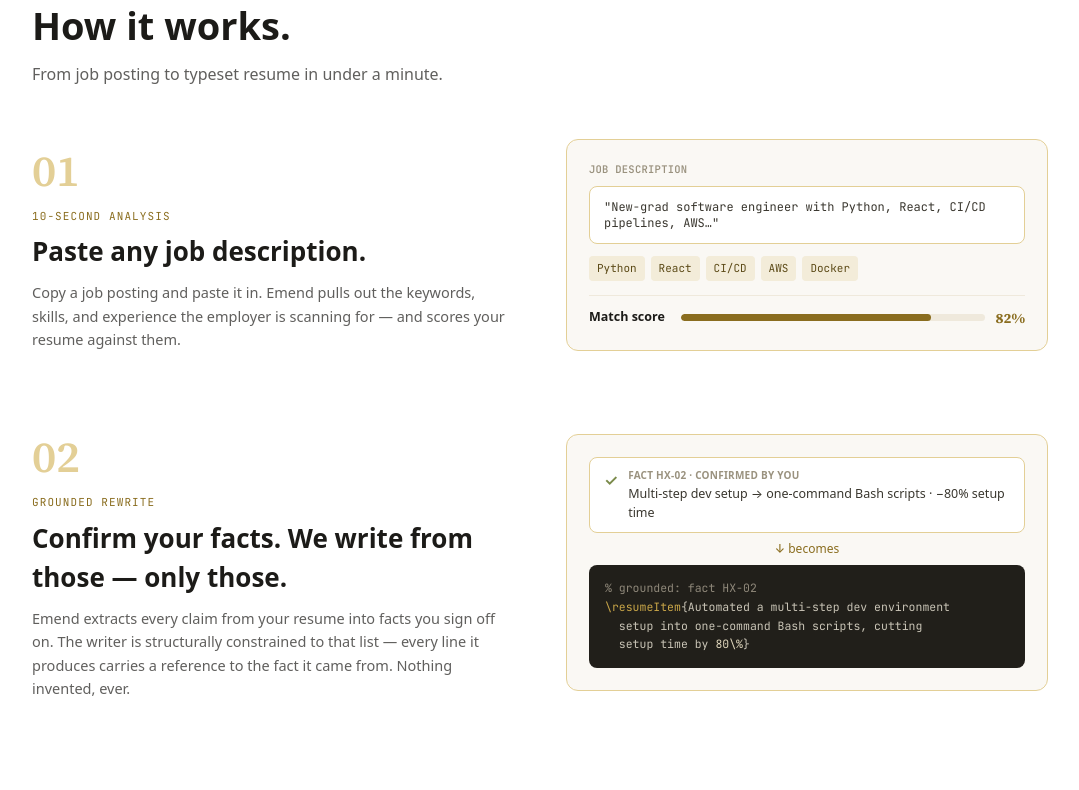
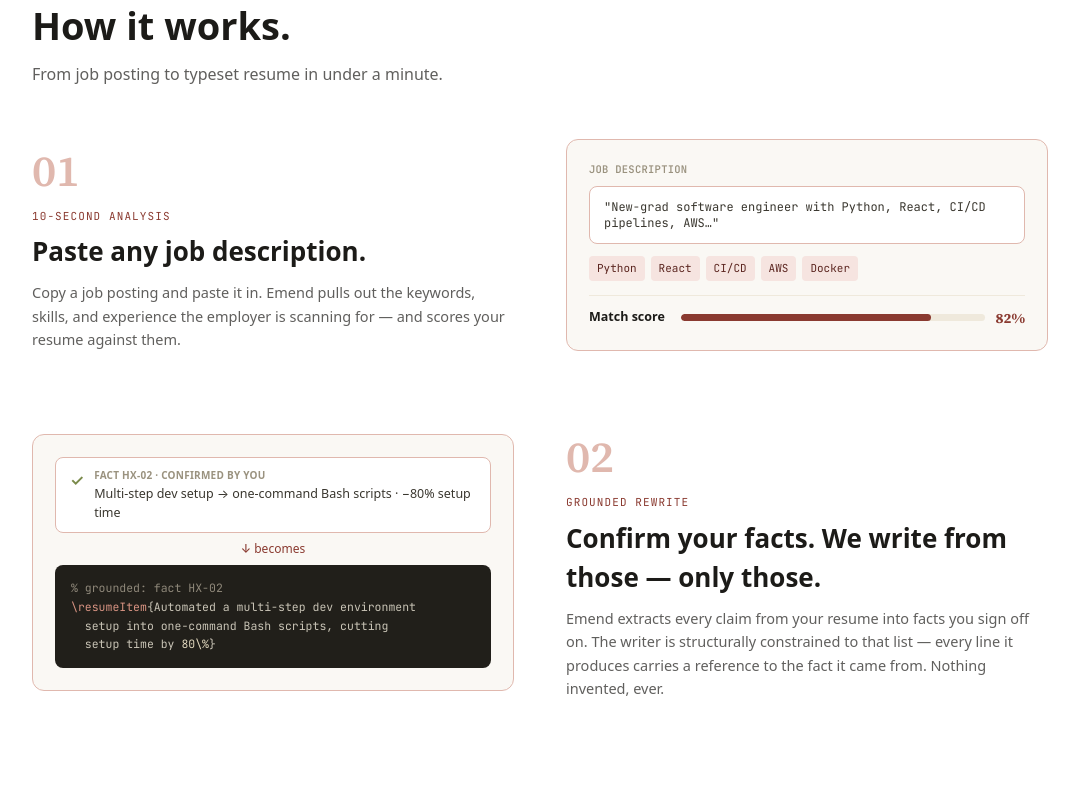
Before and after one commit to MosesfromSinai/Emend, a Next.js app in the folder web/: page / in a window 1280 px wide. Shown: the part 780-1570 px from the top of the page, without its empty margins (100-1179 px from the left). Built offline with nearby package versions, Linux system fonts and the light colour scheme.

Commit message:
make oxblood the default scheme, alternate how-it-works layout

```diff
--- a/web/app/globals.css
+++ b/web/app/globals.css
@@ -2,20 +2,21 @@
 
 /*
  * Ink & Paper design tokens (context/00-project-brief.md "Design system").
- * --em-* vars carry the amber-default fallback so any element using
- * var(--em-accent, #8a6d1f) works before a color scheme is applied.
- * Color scheme classes below override them; see lib/color-scheme.ts.
+ * --em-* vars carry the oxblood-default fallback so any element using
+ * var(--em-accent, #8a3a30) works before a color scheme is applied.
+ * Color scheme classes below override them; see lib/color-scheme.ts
+ * (DEFAULT_COLOR_SCHEME must match whichever scheme is bare :root here).
  */
 @theme {
   --color-paper: #faf8f4;
   --color-ink: #1c1b18;
   --color-code-pane: #211f1a;
 
-  --color-em-accent: var(--em-accent, #8a6d1f);
-  --color-em-soft: var(--em-soft, #f3ecd9);
-  --color-em-softb: var(--em-softb, #e3cf96);
-  --color-em-bright: var(--em-bright, #c9a648);
-  --color-em-deep: var(--em-deep, #5c4a17);
+  --color-em-accent: var(--em-accent, #8a3a30);
+  --color-em-soft: var(--em-soft, #f6e4e0);
+  --color-em-softb: var(--em-softb, #e0b8ae);
+  --color-em-bright: var(--em-bright, #d99483);
+  --color-em-deep: var(--em-deep, #5c2620);
 
   --font-serif: "Source Serif 4", Georgia, serif;
   --font-mono: "JetBrains Mono", ui-monospace, monospace;
@@ -23,6 +24,16 @@
 }
 
 :root {
+  --em-accent: #8a3a30;
+  --em-soft: #f6e4e0;
+  --em-softb: #e0b8ae;
+  --em-bright: #d99483;
+  --em-deep: #5c2620;
+}
+
+/* data-scheme is set on <html> by lib/color-scheme.ts; Oxblood uses the
+   defaults above and needs no override. */
+:root[data-scheme="amber"] {
   --em-accent: #8a6d1f;
   --em-soft: #f3ecd9;
   --em-softb: #e3cf96;
@@ -30,22 +41,12 @@
   --em-deep: #5c4a17;
 }
 
-/* data-scheme is set on <html> by lib/color-scheme.ts; Amber uses the
-   defaults above and needs no override. */
 :root[data-scheme="teal"] {
   --em-accent: #2e6e7a;
   --em-soft: #e0ecee;
   --em-softb: #b5d2d8;
   --em-bright: #7fb8c2;
   --em-deep: #1e4a53;
-}
-
-:root[data-scheme="oxblood"] {
-  --em-accent: #8a3a30;
-  --em-soft: #f6e4e0;
-  --em-softb: #e0b8ae;
-  --em-bright: #d99483;
-  --em-deep: #5c2620;
 }
 
 :root[data-scheme="forest"] {
--- a/web/app/layout.tsx
+++ b/web/app/layout.tsx
@@ -28,7 +28,7 @@ export default function RootLayout({
   return (
     <html lang="en" className={`${sourceSerif.variable} ${jetBrainsMono.variable}`}>
       <head>
-        {/* set before paint so a saved color scheme never flashes amber first */}
+        {/* set before paint so a saved color scheme never flashes oxblood first */}
         <script dangerouslySetInnerHTML={{ __html: COLOR_SCHEME_INIT_SCRIPT }} />
       </head>
       <body>{children}</body>
--- a/web/components/landing/how-it-works.tsx
+++ b/web/components/landing/how-it-works.tsx
@@ -11,18 +11,23 @@ const STEPS = [
     kicker: "10-SECOND ANALYSIS",
     title: "Paste any job description.",
     body: "Copy a job posting and paste it in. Emend pulls out the keywords, skills, and experience the employer is scanning for — and scores your resume against them.",
+    reverse: false,
   },
   {
     n: "02",
     kicker: "GROUNDED REWRITE",
     title: "Confirm your facts. We write from those — only those.",
     body: "Emend extracts every claim from your resume into facts you sign off on. The writer is structurally constrained to that list — every line it produces carries a reference to the fact it came from. Nothing invented, ever.",
+    // the one alternating step: visual moves left, text moves right, per the
+    // approved design (order:2/order:1 on the two columns)
+    reverse: true,
   },
   {
     n: "03",
     kicker: "TYPESET & SHIP",
     title: "A real PDF and its LaTeX source, side by side.",
     body: "Download a professionally typeset PDF, or take the .tex source with you. Clean formatting that reads beautifully to both hiring systems and humans.",
+    reverse: false,
   },
 ];
 
@@ -46,7 +51,7 @@ export function HowItWorks() {
             key={step.n}
             className="mb-18 grid grid-cols-1 items-center gap-13 last:mb-0 md:grid-cols-2"
           >
-            <div>
+            <div className={step.reverse ? "md:order-2" : undefined}>
               <div className="mb-1 font-serif text-[44px] font-semibold text-em-softb">
                 {step.n}
               </div>
@@ -58,7 +63,9 @@ export function HowItWorks() {
               </h3>
               <p className="text-[14.5px] leading-relaxed text-ink/70">{step.body}</p>
             </div>
-            <StepVisual n={step.n} />
+            <div className={step.reverse ? "md:order-1" : undefined}>
+              <StepVisual n={step.n} />
+            </div>
           </Reveal>
         ))}
       </div>
--- a/web/lib/color-scheme.ts
+++ b/web/lib/color-scheme.ts
@@ -1,8 +1,10 @@
 // Ink & Paper ships four color schemes (00-project-brief.md "Theming/tweaks
-// to preserve"). Amber is the default and needs no data attribute; the other
-// three set data-scheme on <html>, which app/globals.css maps to --em-* vars.
+// to preserve"). Oxblood is the default and needs no data attribute; the
+// other three set data-scheme on <html>, which app/globals.css maps to
+// --em-* vars.
 export const COLOR_SCHEMES = ["amber", "teal", "oxblood", "forest"] as const;
 export type ColorScheme = (typeof COLOR_SCHEMES)[number];
+export const DEFAULT_COLOR_SCHEME: ColorScheme = "oxblood";
 
 const STORAGE_KEY = "emend-color-scheme";
 
@@ -11,7 +13,7 @@ export function isColorScheme(value: string | null): value is ColorScheme {
 }
 
 export function applyColorScheme(scheme: ColorScheme) {
-  if (scheme === "amber") {
+  if (scheme === DEFAULT_COLOR_SCHEME) {
     document.documentElement.removeAttribute("data-scheme");
   } else {
     document.documentElement.setAttribute("data-scheme", scheme);
@@ -26,7 +28,7 @@ export const COLOR_SCHEME_INIT_SCRIPT = `
 (function () {
   try {
     var v = window.localStorage.getItem("${STORAGE_KEY}");
-    if (v && v !== "amber") document.documentElement.setAttribute("data-scheme", v);
+    if (v && v !== "${DEFAULT_COLOR_SCHEME}") document.documentElement.setAttribute("data-scheme", v);
   } catch (e) {}
 })();
 `;
```
